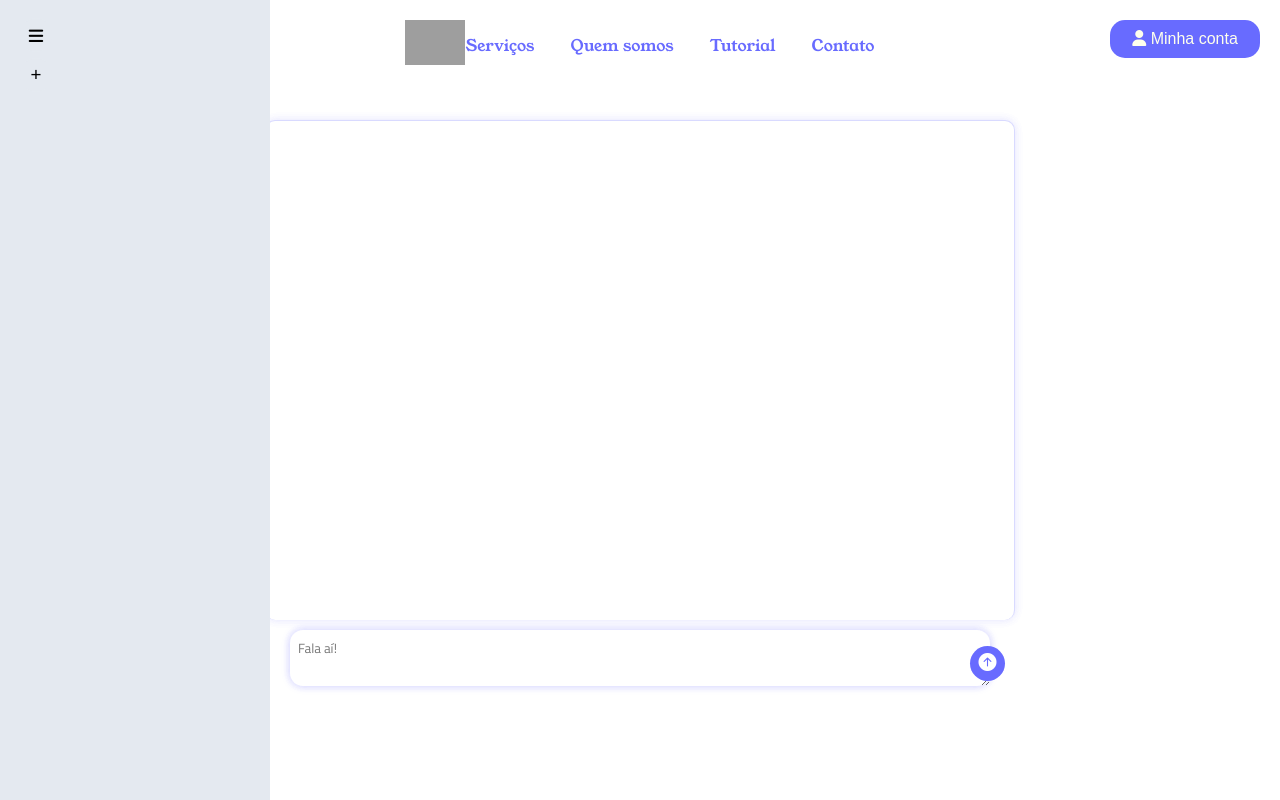
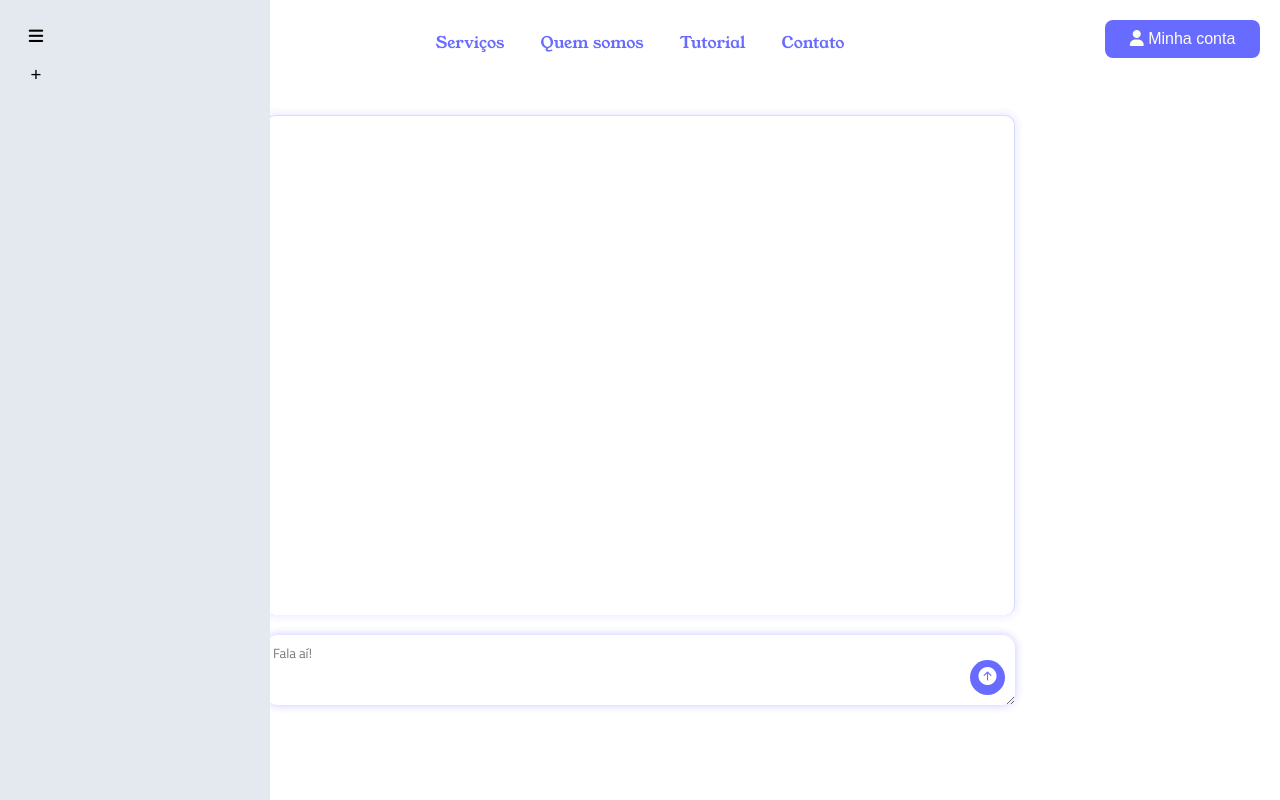
Before and after one commit to duduusxz/fala.i, a Flask app: page / in a window 1280 px wide. Run offline with Flask 3, Linux system fonts and the light colour scheme; grey boxes are pictures that could not be loaded.

Commit message:
Ajustando caminhos e renomeando nomes de arquivos

```diff
--- a/TCC-CHATBOT/controller/app.py
+++ b/TCC-CHATBOT/controller/app.py
@@ -21,13 +21,13 @@ setup_database()
 
 @app.route("/")
 def index():
-    return render_template("chatbot/chatbot.html")
+    return render_template("PaginaChatbot/PaginaChatbot.html")
 
 @app.route("/resposta", methods=["POST"])
 def resposta():
     pergunta = request.form["pergunta"]
     resposta_chatbot = gerar_resposta(pergunta)
-    return render_template("chatbot/chatbot.html" , pergunta=pergunta, resposta=resposta_chatbot)
+    return render_template("PaginaChatbot/PaginaChatbot.html" , pergunta=pergunta, resposta=resposta_chatbot)
 
 
 
--- a/TCC-CHATBOT/controller/static/Chatbot.css
+++ b/TCC-CHATBOT/controller/static/PaginaChatbot.css
@@ -1,4 +1,15 @@
-    *{
+:root{
+  --fundo-branco: #ffffff;
+  --cor-principal:  #686bff;
+  --hover: #5557ff;
+  --cor-terciaria: #7779fd;
+  --cinza-claro: #e4e9f0;
+  --cinza-medio: #cfd4d8;
+  --roxo: #491f7a;
+  --fundo-cinza: #efefef;
+}
+
+*{
     box-sizing: border-box;
     margin: 0;
     padding: 0;
@@ -6,12 +17,10 @@
 
 body {
     background-color: #ffffff;
-    font-family: 'Georgia', sans-serif;
+    font-family: 'Young Serif', sans-serif;
     cursor: pointer;
     width: 100%;
     height: 100%;
-    color: #686bff;
-    margin: 0;
 }
 
 nav ul {
@@ -34,16 +43,7 @@ nav ul li a {
 }
 
 nav ul li a:hover {
-    color: #5557ff;
-}
-
-li{
-    transition: 0.2s;
-    font-weight: lighter;
-}
-
-li:hover{
-    transform: scale(1.10);
+    color: #686bff;
 }
 
 
@@ -55,12 +55,9 @@ li:hover{
 
 nav {
     display: flex;
-    justify-content: space-between; /* Espaço entre os elementos */
+    justify-content: space-around; /* Espaço entre os elementos */
     align-items: center;
-    padding: 20px;
-    position: relative; /* Necessário para posicionar absolutamente dentro */
-    align-items: center;
-    justify-content: center;
+    padding: 20px 40px;
 }
 
 nav ul {
@@ -72,6 +69,37 @@ nav ul {
     padding: 0;
     margin: 0;
 }
+
+.nav-left,
+.nav-right {
+  flex: 1;
+  display: flex;
+  align-items: center;
+}
+
+.nav-left{
+    left: 50px;
+    position: relative;
+}
+
+.nav-menu {
+    display: flex;
+    gap: 30px;
+    list-style: none;
+    justify-content: center;
+    flex: 2;
+    padding: 0;
+    margin: 0;
+  }
+
+  .nav-menu li a {
+    text-decoration: none;
+    font-weight: 500;
+  }
+
+  .logo {
+    margin-left: 10px;
+  }
 
 .conta {
     background-color: #686bff;
@@ -100,19 +128,18 @@ nav ul {
     padding: 10px 20px;
     border: none;
     cursor: pointer;
-    border-radius: 15px;
+    border-radius: 8px;
     transition: 0.4s;
     position: absolute;
     top: 20px;
     right: 20px;
-    width: 150px;
-}
+    width: 155px;
+  }
 
-.account-btn:hover {
+  .account-btn:hover {
     background-color: #5557ff;
     transform: scale(1.05);
 }
-
 .container{
     align-items: center;
     justify-content: center;
@@ -120,7 +147,6 @@ nav ul {
     flex-direction: column;
     width: 100%;
     padding: 20px;
-
 }
 
 .main-container{
@@ -141,20 +167,17 @@ nav ul {
 .chat{
     margin: 10px;
     width: 750px;
-    top: 620px;
-    position: fixed;
-    display: flex;
-    justify-content: center;
-    align-items: center;
+    height: 70px;
+    position: relative;
 }
 
 .pergunta{
-    width: 700px;
-    height: 100%;
+    width: 100%;
+    min-width: 100%;
     max-width: 100%;
-    min-width: 100%;
-    max-height: 100%;
-    min-height: 100%;
+    height: 70px;
+    min-height: 70px;
+    max-height: 70px;
     border-radius: 13px;
     border: none;
     box-shadow:
@@ -191,7 +214,6 @@ textarea:focus{
     color: white;
     font-size: 18px;
     cursor: pointer;
-
 }
 
 .tudo{
@@ -209,7 +231,7 @@ textarea:focus{
     left: 0;
     width: 72px; /* defina uma largura fixa ou ajustável */
     z-index: 1; /* para garantir que fique sobre o fundo */
-    transition: width 0.16s ease-in-out;
+    transition: width 0.3s ease-in-out;
 }
 
 .menu:hover{
@@ -305,9 +327,20 @@ textarea:focus{
     margin-bottom: 0;
 }
 
+li{
+    transition: 0.2s;
+    font-weight: lighter;
+}
+
+li:hover{
+    transform: scale(1.10);
+}
+
 @keyframes surgirResposta {
     to {
         opacity: 1;
         transform: translateY(0);
     }
 }
+
+/*#f0f4f9*/
--- a/TCC-CHATBOT/controller/templates/chatbot/chatbot.html
+++ b/TCC-CHATBOT/controller/templates/PaginaChatbot/PaginaChatbot.html
@@ -12,7 +12,7 @@
     <link rel="stylesheet" href="https://cdnjs.cloudflare.com/ajax/libs/font-awesome/4.7.0/css/font-awesome.min.css">
     <link href="https://fonts.googleapis.com/icon?family=Material+Icons" rel="stylesheet">
     <link rel="stylesheet" href="https://cdn.jsdelivr.net/npm/bootstrap-icons@1.11.3/font/bootstrap-icons.css">
-    <link rel="stylesheet" href="{{ url_for('static', filename='chatbot.css') }}">
+    <link rel="stylesheet" href="{{ url_for('static', filename='PaginaChatbot.css') }}">
 
 
 
```
Also changed, not shown: TCC-CHATBOT/controller/database.db.
